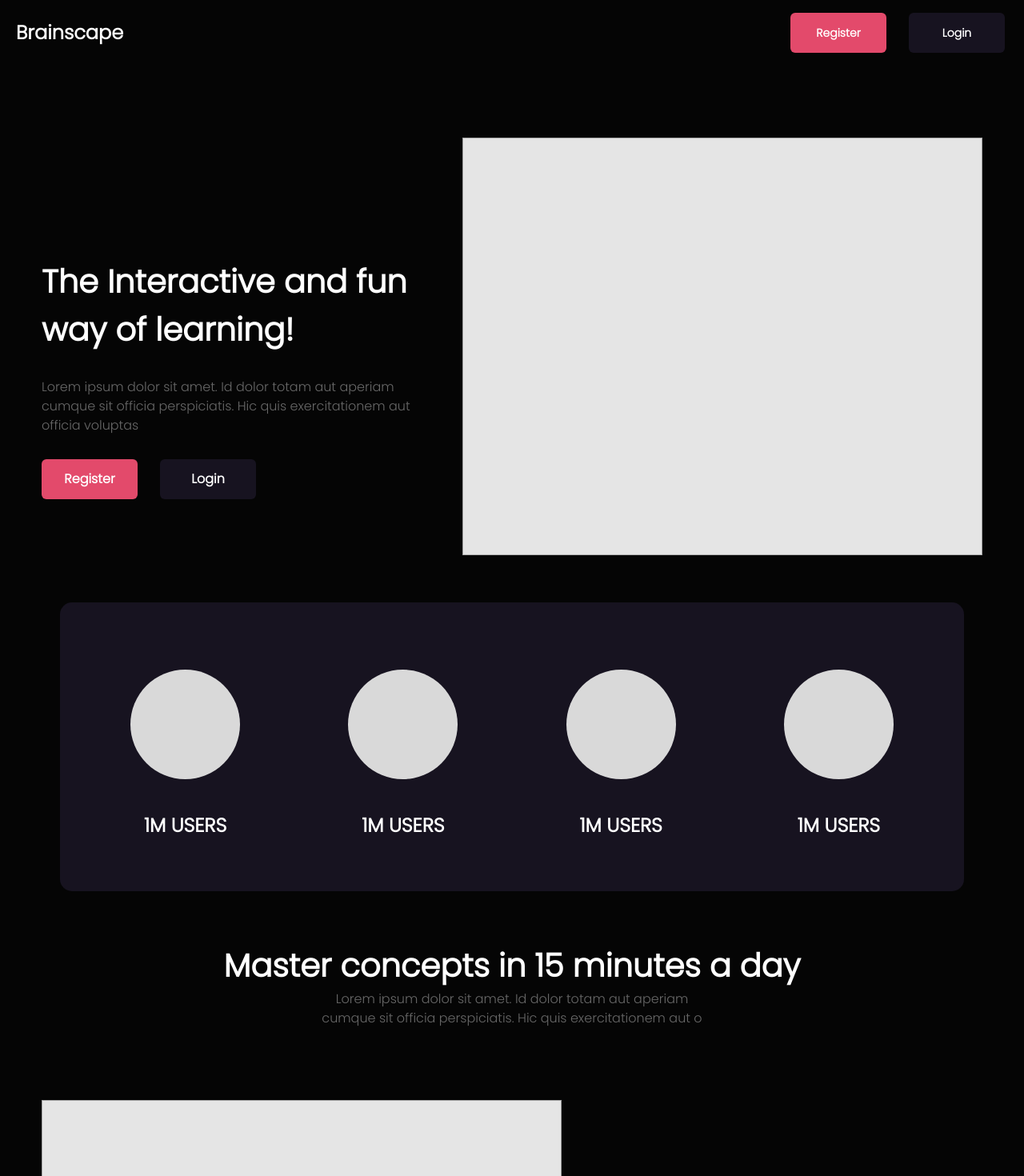
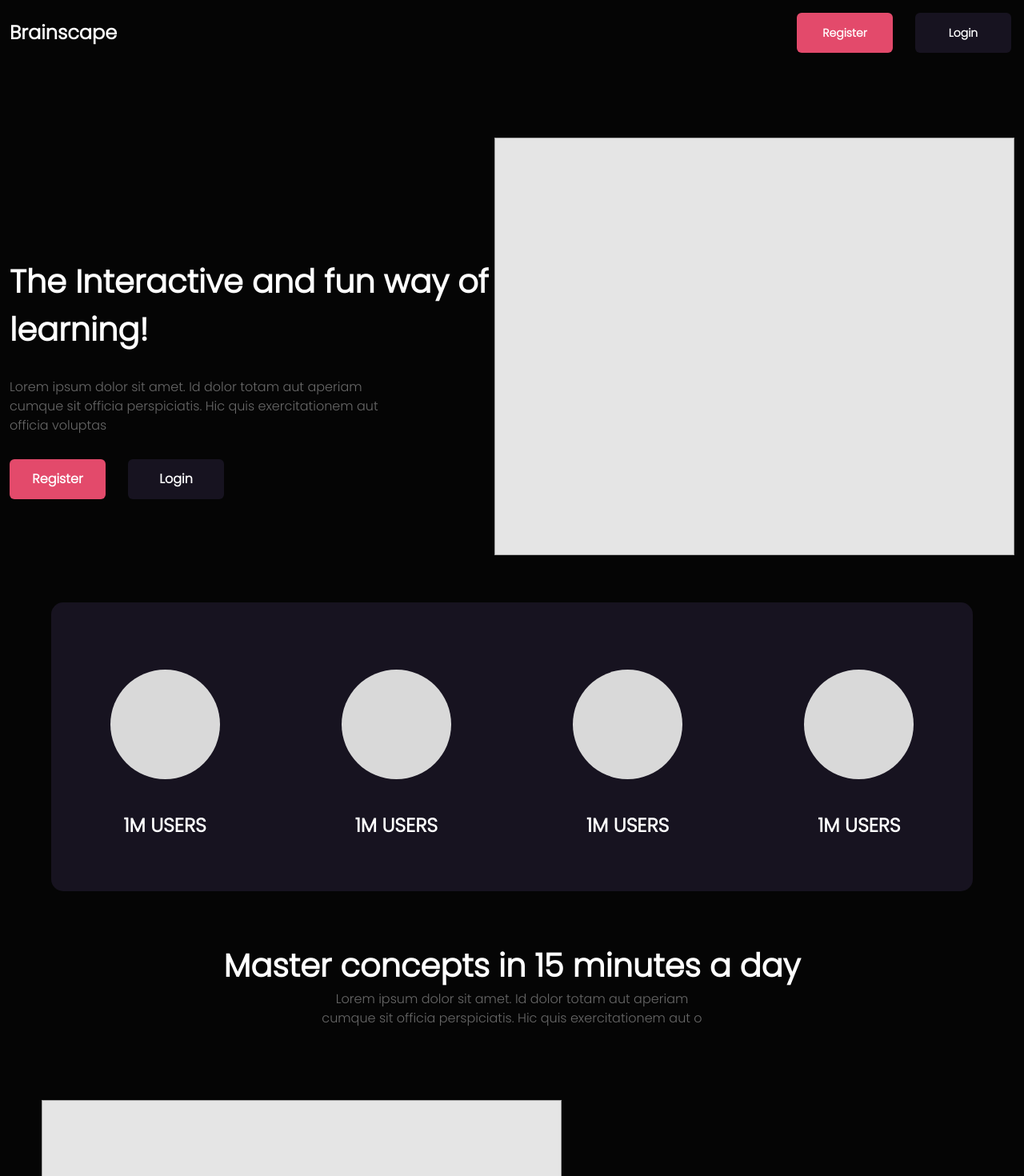
Before and after one commit to AbdurrahmanTalha/brainscape-frontend, a Next.js app: page / in a window 1280 px wide. Shown: the top 1470 px of the page at 80% size. Built offline with nearby package versions, Linux system fonts and the light colour scheme.

Commit message:
Global CSS Changes

```diff
--- a/app/components/Home/Banner.tsx
+++ b/app/components/Home/Banner.tsx
@@ -5,7 +5,7 @@ import SecondaryBtn from "../ui/SecondaryBtn";
 const Banner = () => {
     return (
         <>
-            <div className="lg:flex flex-row-reverse justify-between mt-[90px] items-center mx-10">
+            <div className="lg:flex flex-row-reverse justify-between mt-[90px] items-center mx-10 container">
                 <div style={{ width: "100%", maxWidth: "650px" }}>
                     <svg
                         xmlns="http://www.w3.org/2000/svg"
--- a/app/components/Home/Hero2.tsx
+++ b/app/components/Home/Hero2.tsx
@@ -2,7 +2,7 @@ import React from "react";
 
 const Hero2 = () => {
     return (
-        <>
+        <div className="container">
             <h1 className="text-center text-white font-bold text-[40px] mt-[63px]">
                 Master concepts in 15 minutes a day
             </h1>
@@ -56,7 +56,7 @@ const Hero2 = () => {
                     </p>
                 </div>
             </div>
-        </>
+        </div>
     );
 };
 
--- a/app/components/Home/Statistic.tsx
+++ b/app/components/Home/Statistic.tsx
@@ -2,7 +2,7 @@ import React from "react";
 
 const Statistic = () => {
     return (
-        <div className="border mx-auto w-[90%] rounded-[15px] p-16 bg-[#171320] border-none lg:flex justify-center items-center gap-[13.5%] mt-[59px]">
+        <div className="border mx-auto w-[90%] rounded-[15px] p-16 bg-[#171320] border-none lg:flex justify-center items-center gap-[13.5%] mt-[59px] container">
             <div className="flex justify-center items-center flex-col">
                 <svg
                     xmlns="http://www.w3.org/2000/svg"
--- a/app/components/Home/Topics.tsx
+++ b/app/components/Home/Topics.tsx
@@ -2,7 +2,7 @@ import React from "react";
 
 const Topics = () => {
     return (
-        <>
+        <div className="container">
             <h1 className="text-center text-[40px] font-bold mt-[60px] text-white">
                 Master concepts in 15 minutes a day
             </h1>
@@ -32,7 +32,7 @@ const Topics = () => {
                     </svg>
                 </div>
             </div>
-        </>
+        </div>
     );
 };
 
--- a/app/components/Layout/DashboardNav.tsx
+++ b/app/components/Layout/DashboardNav.tsx
@@ -10,7 +10,7 @@ const DashboardNav = () => {
     const [toggle, setToggle] = useState(false);
 
     return (
-        <nav className="">
+        <nav className="container">
             <div className="flex items-center justify-between py-3 ">
                 <span className="flex items-center gap-2 md:hidden">
                     {toggle ? (
--- a/app/components/Layout/Navbar.tsx
+++ b/app/components/Layout/Navbar.tsx
@@ -5,7 +5,7 @@ import SecondaryBtn from "../ui/SecondaryBtn";
 const Navbar = () => {
     return (
         <>
-            <div className="navbar">
+            <div className="navbar container">
                 <div className="navbar-start">
                     <a className="normal-case text-[24px] text-white font-bold">Brainscape</a>
                 </div>
--- a/app/globals.css
+++ b/app/globals.css
@@ -8,9 +8,13 @@ html {
 
 body {
     max-width: 1280px;
-    @apply max-w-[1440px] mx-auto px-3;
+    @apply max-w-[1440px];
 }
 
 p {
     color: #ffffff65;
 }
+
+.container {
+    @apply px-3 mx-auto;
+}
--- a/app/login/page.tsx
+++ b/app/login/page.tsx
@@ -3,7 +3,7 @@ import React from "react";
 import img from "@/public/men.jpg";
 const page = () => {
     return (
-        <section className="flex lg:flex-row flex-col h-[608px] lg:w-[1218px] mx-auto mt-16">
+        <section className="flex lg:flex-row flex-col h-[608px] lg:w-[1218px] mx-auto mt-16 container">
             <div className="lg:w-1/2">
                 <Image src={img} width={800} height={1600} alt="talha" />
             </div>
--- a/app/register/page.tsx
+++ b/app/register/page.tsx
@@ -6,7 +6,7 @@ import { faUpload } from "@fortawesome/free-solid-svg-icons";
 // Test
 const page = () => {
     return (
-        <section className="flex lg:flex-row flex-col h-[608px] lg:w-[1218px] w-4/5 mx-auto mt-16 lg:gap-0 gap-5">
+        <section className="flex lg:flex-row flex-col h-[608px] lg:w-[1218px] w-4/5 mx-auto mt-16 lg:gap-0 gap-5 container">
             <div className="lg:w-1/2">
                 <Image src={img} width={800} height={1600} alt="talha" />
             </div>
--- a/app/student/all-courses/page.tsx
+++ b/app/student/all-courses/page.tsx
@@ -9,7 +9,7 @@ export default function AllCourses() {
     return (
         <div>
             <DashboardNav />
-            <div className="mt-[50px]">
+            <div className="mt-[50px] container">
                 <div className="w-[70%] h-[60px] mx-auto border-2 border-[#9D77EE] rounded-full flex items-center pl-[30px]">
                     <FontAwesomeIcon icon={faMagnifyingGlass} className="text-[20px] text-[#9D77EE]"></FontAwesomeIcon>
                     <input
--- a/app/student/page.tsx
+++ b/app/student/page.tsx
@@ -13,7 +13,7 @@ const StudentDashboardPage = () => {
     return (
         <main>
             <DashboardNav />
-            <section className="my-20">
+            <section className="my-20 container">
                 <div className="grid md:w-full gap-5 md:h-[176px] md:grid-cols-2">
                     <div className="flex md:w-[558px] md:h-[160px] items-center gap-8  ">
                         <Image
```
